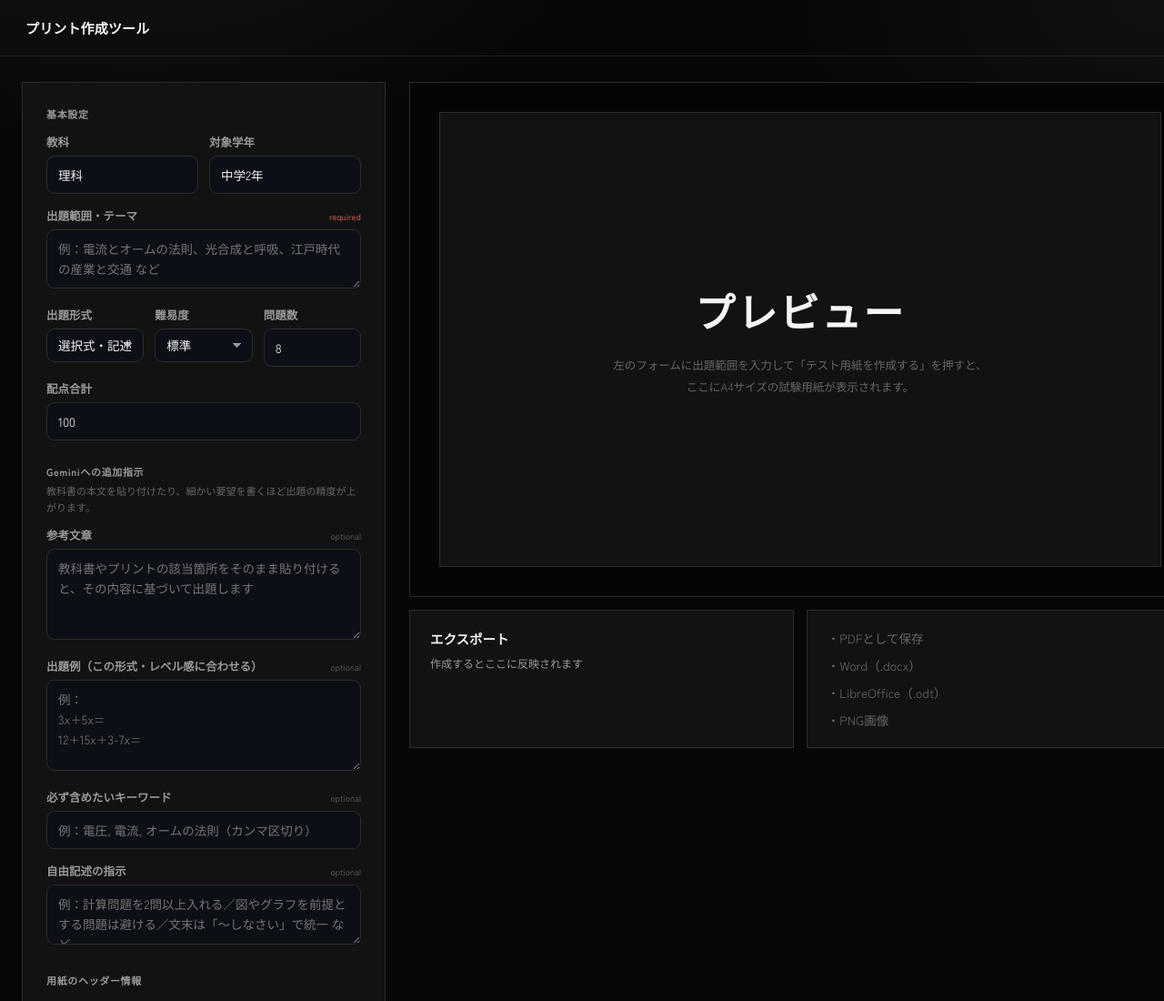
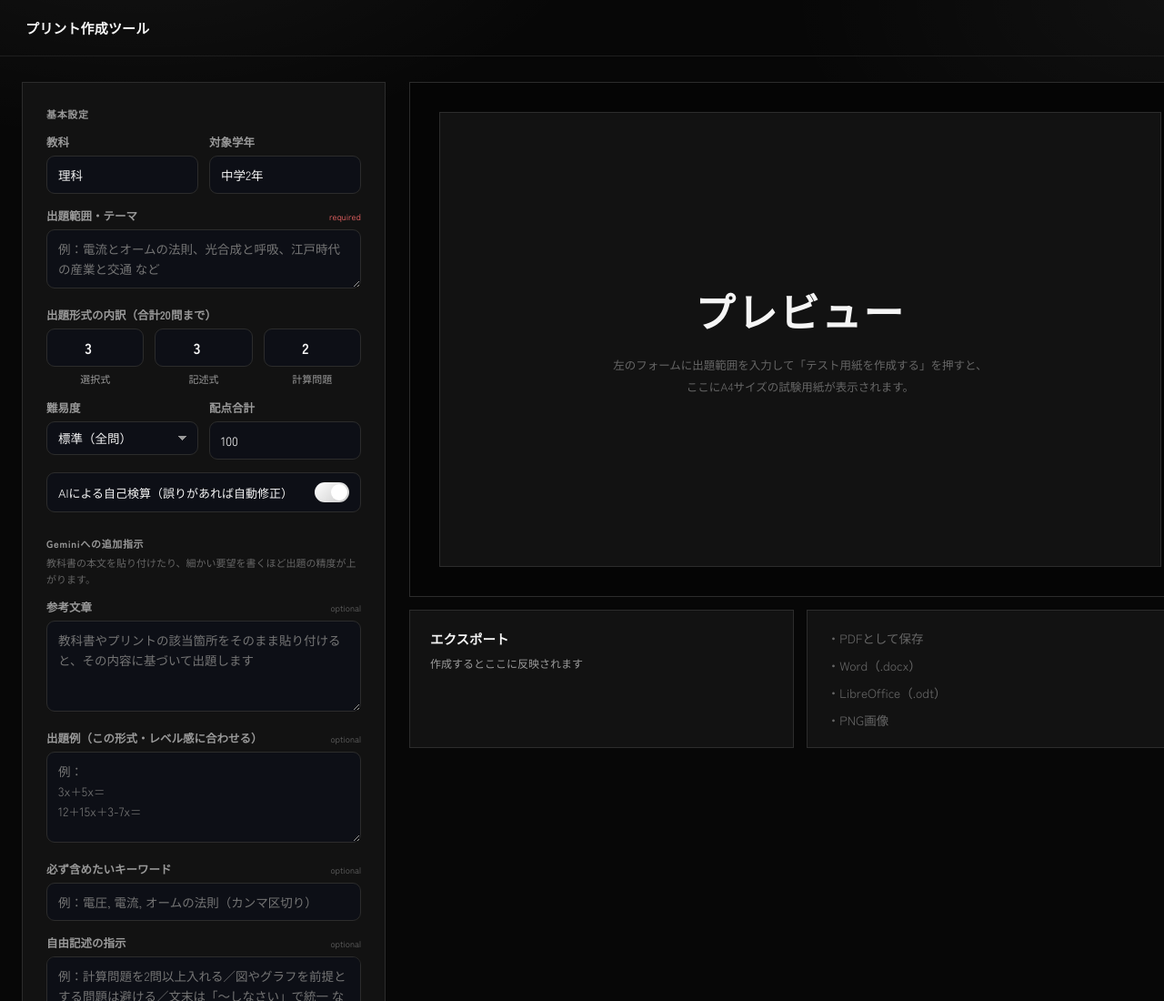
Before and after one commit to yoshiguchuan13win11-ai/ai-test-create, a website: page public/index.html in a window 1280 px wide. Shown: the top 1100 px of the page at 91% size. Drawn offline with nearby package versions, Linux system fonts and the light colour scheme; a web font is replaced by a local one.

Commit message:
Update index.html

```diff
--- a/public/index.html
+++ b/public/index.html
@@ -93,6 +93,12 @@
   }
   .row2{ display:grid; grid-template-columns: 1fr 1fr; gap: 12px; }
   .row3{ display:grid; grid-template-columns: 1fr 1fr 1fr; gap: 12px; }
+  .mini-count{ display:flex; flex-direction:column; gap:5px; align-items:center; }
+  .mini-count input[type=number]{
+    width:100%; text-align:center; font-size:16px; font-weight:700;
+    background:#0d0f16; border:1px solid var(--border); border-radius:9px; padding:8px 4px; color:var(--ink);
+  }
+  .mini-count span{ font-size:11px; color: var(--ink-soft); }
 
   .toggle-row{
     display:flex; align-items:center; justify-content:space-between;
@@ -278,33 +284,45 @@
         <label for="topic">出題範囲・テーマ <span class="opt" style="color:var(--danger)">required</span></label>
         <textarea id="topic" placeholder="例：電流とオームの法則、光合成と呼吸、江戸時代の産業と交通 など"></textarea>
       </div>
-      <div class="row3">
+      <div class="field">
+        <label>出題形式の内訳（合計20問まで）</label>
+        <div class="row3">
+          <div class="mini-count">
+            <input type="number" id="mcCount" value="3" min="0" max="20">
+            <span>選択式</span>
+          </div>
+          <div class="mini-count">
+            <input type="number" id="descCount" value="3" min="0" max="20">
+            <span>記述式</span>
+          </div>
+          <div class="mini-count">
+            <input type="number" id="calcCount" value="2" min="0" max="20">
+            <span>計算問題</span>
+          </div>
+        </div>
+      </div>
+      <div class="row2">
         <div class="field">
-          <label for="format">出題形式</label>
-          <select id="format">
-            <option value="mixed">選択式・記述式・計算問題を混在</option>
-            <option value="mc">選択式のみ</option>
-            <option value="desc">記述式のみ</option>
-            <option value="calc">計算問題（穴埋め式）のみ</option>
+          <label for="difficultyMode">難易度</label>
+          <select id="difficultyMode">
+            <option value="easy">やさしい（全問）</option>
+            <option value="normal" selected>標準（全問）</option>
+            <option value="hard">難しい（全問）</option>
+            <option value="progression">前半やさしく→後半難しく</option>
           </select>
         </div>
         <div class="field">
-          <label for="difficulty">難易度</label>
-          <select id="difficulty">
-            <option value="easy">やさしい</option>
-            <option value="normal" selected>標準</option>
-            <option value="hard">難しい</option>
-          </select>
-        </div>
-        <div class="field">
-          <label for="count">問題数</label>
-          <input type="number" id="count" value="8" min="1" max="20">
+          <label for="totalPoints">配点合計</label>
+          <input type="number" id="totalPoints" value="100" min="1" max="200">
         </div>
       </div>
-      <div class="field">
-        <label for="totalPoints">配点合計</label>
-        <input type="number" id="totalPoints" value="100" min="1" max="200">
-      </div>
+      <label class="toggle-row">
+        AIによる自己検算（誤りがあれば自動修正）
+        <span class="switch">
+          <input type="checkbox" id="enableVerification" checked>
+          <span class="track"></span>
+        </span>
+      </label>
 
       <div class="section-title">Geminiへの追加指示</div>
       <div class="section-hint">教科書の本文を貼り付けたり、細かい要望を書くほど出題の精度が上がります。</div>
@@ -419,9 +437,12 @@
   }
   const KANA = ['ア','イ','ウ','エ','オ','カ'];
 
-  function setLoading(v){
+  function setLoading(v, withVerification){
     genBtn.disabled = v;
     loadingLine.classList.toggle('active', v);
+    if (v) {
+      loadingLine.querySelector('span:last-child').textContent = withVerification ? '作成中…（このあと自己検算も行います）' : '作成中…';
+    }
   }
   function showStatus(text, isError){
     statusMsg.textContent = text || '';
@@ -505,10 +526,12 @@
     const subject = document.getElementById('subject').value.trim();
     const grade = document.getElementById('grade').value.trim();
     const topic = document.getElementById('topic').value.trim();
-    const format = document.getElementById('format').value;
-    const difficulty = document.getElementById('difficulty').value;
-    const count = Math.min(20, Math.max(1, parseInt(document.getElementById('count').value, 10) || 8));
+    const mcCount = Math.max(0, Math.min(20, parseInt(document.getElementById('mcCount').value, 10) || 0));
+    const descCount = Math.max(0, Math.min(20, parseInt(document.getElementById('descCount').value, 10) || 0));
+    const calcCount = Math.max(0, Math.min(20, parseInt(document.getElementById('calcCount').value, 10) || 0));
+    const difficultyMode = document.getElementById('difficultyMode').value;
     const totalPoints = Math.min(200, Math.max(1, parseInt(document.getElementById('totalPoints').value, 10) || 100));
+    const enableVerification = document.getElementById('enableVerification').checked;
     const referenceText = document.getElementById('referenceText').value.trim();
     const sampleProblems = document.getElementById('sampleProblems').value.trim();
     const keywords = document.getElementById('keywords').value.trim();
@@ -522,15 +545,20 @@
       document.getElementById('topic').focus();
       return;
     }
+    if (mcCount + descCount + calcCount <= 0) {
+      showStatus('選択式・記述式・計算問題のいずれか1問以上を指定してください。', true);
+      return;
+    }
 
-    setLoading(true);
+    setLoading(true, enableVerification);
     try {
       const res = await fetch('/api/generate', {
         method: 'POST',
         headers: { 'Content-Type': 'application/json' },
         body: JSON.stringify({
-          subject, grade, topic, format, difficulty, count, totalPoints,
-          referenceText, sampleProblems, keywords, extraInstructions
+          subject, grade, topic, mcCount, descCount, calcCount, difficultyMode, totalPoints,
+          referenceText, sampleProblems, keywords, extraInstructions,
+          skipVerification: !enableVerification
         })
       });
       const data = await res.json();
@@ -546,7 +574,13 @@
       odtBtn.disabled = false;
       pngBtn.disabled = false;
       previewLabel.textContent = `全${questions.length}問・${totalPoints}点満点`;
-      showStatus(`${questions.length}問 作成しました。`);
+      if (!enableVerification) {
+        showStatus(`${questions.length}問 作成しました。（自己検算はスキップしました）`);
+      } else if (data.verified === false) {
+        showStatus(`${questions.length}問 作成しました。（自己検算に失敗したため未検算の内容です。内容をご確認ください）`, true);
+      } else {
+        showStatus(`${questions.length}問 作成しました。（AIによる自己検算 済み）`);
+      }
     } catch (err) {
       console.error(err);
       showStatus(err.message || 'テスト用紙の作成に失敗しました。', true);
```
